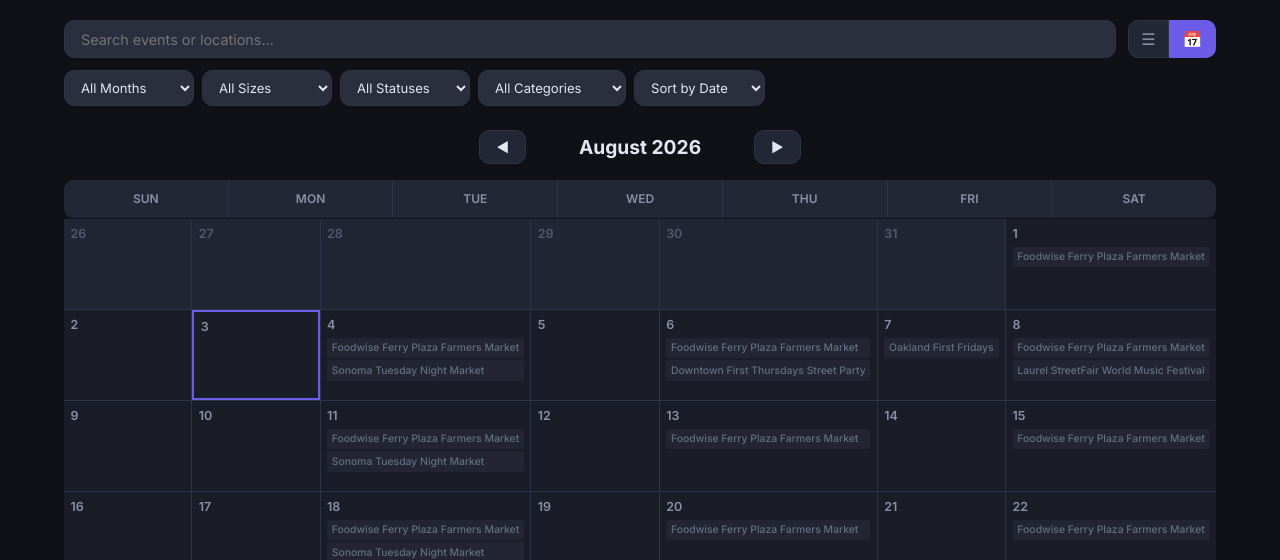
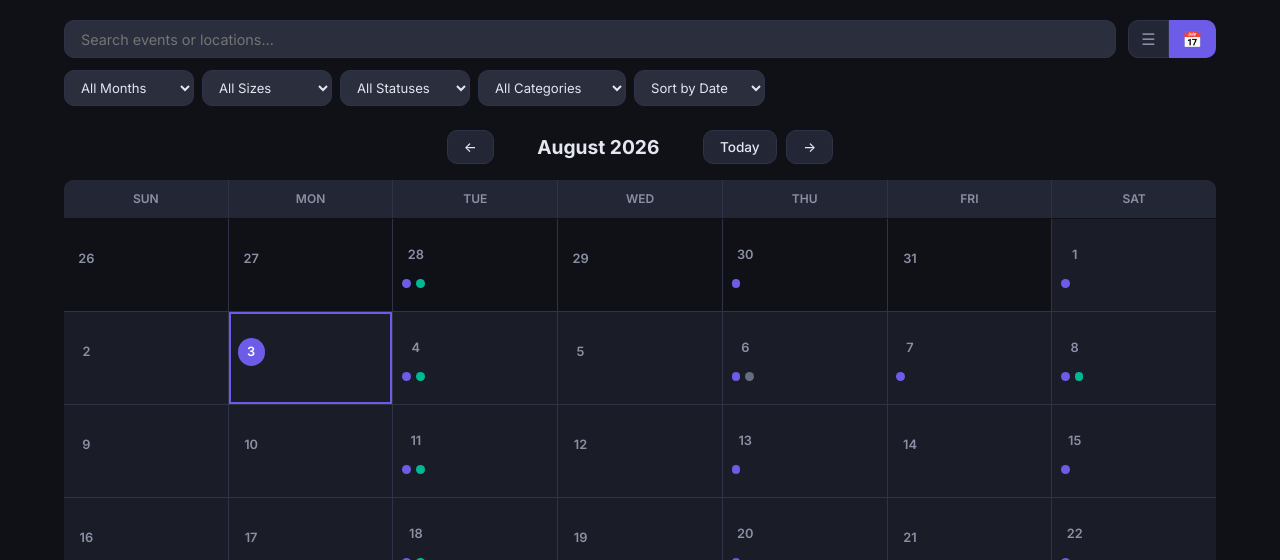
Before and after one commit to Raindoo/bay-area-events, a website with bundled scripts: page index.html in a window 1280 px wide. Both pictures are taken after a click on the button "Calendar View". Shown: the part 240-800 px from the top of the page. Built offline with nearby package versions, Linux system fonts and the light colour scheme.

Commit message:
Redesign calendar with day drill-down (#8)
Co-authored-by: Raindoo <raindoo@Raindoos-Mac-mini.local>

```diff
--- a/app-logic.js
+++ b/app-logic.js
@@ -141,6 +141,15 @@ export function hasFutureOccurrence(event, now = new Date()) {
   return state === 'upcoming' || state === 'ongoing';
 }
 
+export function eventsOnDate(events, date) {
+  const target = startOfDay(date);
+  return (events || []).filter((event) => (event.occurrences || []).some((occurrence) => {
+    const start = parseDate(occurrence.startDate) || parseDate(occurrence.endDate);
+    const end = parseDate(occurrence.endDate) || start;
+    return start && target >= startOfDay(start) && target <= startOfDay(end);
+  }));
+}
+
 // Dashboard views are deliberately future-aware. Personal application states remain
 // stored after an event passes, but they do not clutter the actionable pipeline views.
 export function matchesDashboardView(event, personalStatus = 'Not Applied', view = 'all', now = new Date()) {
--- a/app.js
+++ b/app.js
@@ -23,6 +23,7 @@ import {
   el,
   expandRecurringOccurrences,
   hasFutureOccurrence,
+  eventsOnDate,
   matchesDashboardView,
 } from './app-logic.js';
 
@@ -311,10 +312,6 @@ function renderList() {
 }
 
 // === Rendering: Calendar ===
-function pad(n) {
-  return String(n).padStart(2, '0');
-}
-
 function renderCalendar() {
   const year = calendarDate.getFullYear();
   const month = calendarDate.getMonth();
@@ -326,22 +323,11 @@ function renderCalendar() {
   const daysInMonth = new Date(year, month + 1, 0).getDate();
   const daysInPrev = new Date(year, month, 0).getDate();
   const today = new Date();
-  const now = new Date();
-
-  const eventsInRange = catalog.filter((e) =>
-    (e.occurrences || []).some((o) => {
-      const start = parseDate(o.startDate) || parseDate(o.endDate);
-      const end = parseDate(o.endDate) || start;
-      if (!start) return false;
-      const monthStart = new Date(year, month, 1);
-      const monthEnd = new Date(year, month + 1, 0);
-      return start <= monthEnd && end >= monthStart;
-    })
-  );
 
   const calDays = document.getElementById('calDays');
   calDays.textContent = '';
-  const totalCells = Math.ceil((firstDay + daysInMonth) / 7) * 7;
+  // Five compact rows for most months; a sixth only when the dates require it.
+  const totalCells = Math.max(35, Math.ceil((firstDay + daysInMonth) / 7) * 7);
   const frag = document.createDocumentFragment();
 
   for (let i = 0; i < totalCells; i++) {
@@ -365,48 +351,70 @@ function renderCalendar() {
       classes.push('today');
     }
 
-    const dayEl = el('div', { class: classes.join(' ') }, [el('div', { class: 'cal-day-number' }, [String(day)])]);
+    const matching = eventsOnDate(catalog, cellDate);
+    if (matching.length) classes.push('has-events');
+    const label = cellDate.toLocaleDateString('en-US', { weekday: 'long', month: 'long', day: 'numeric', year: 'numeric' });
+    const dayEl = el('button', {
+      type: 'button',
+      class: classes.join(' '),
+      'aria-label': `${label}. ${matching.length} event${matching.length === 1 ? '' : 's'}.`,
+      onclick: () => showDayView(cellDate),
+    }, [el('span', { class: 'cal-day-number' }, [String(day)])]);
 
-    if (!isOther) {
-      const cd = startOfDay(cellDate);
-      const matching = eventsInRange.filter((e) =>
-        (e.occurrences || []).some((o) => {
-          const start = parseDate(o.startDate) || parseDate(o.endDate);
-          const end = parseDate(o.endDate) || start;
-          return cd >= startOfDay(start) && cd <= startOfDay(end);
-        })
-      );
-      matching.slice(0, 3).forEach((e) => {
-        const myStatus = getEventState(personal, e.id).status || 'Not Applied';
-        const sc = 'status-' + myStatus.toLowerCase().replace(/\s+/g, '-');
-        const node = el(
-          'div',
-          {
-            class: `cal-event ${sc}`,
-            role: 'button',
-            tabindex: '0',
-            dataset: { id: e.id },
-            title: e.name,
-            onclick: () => openDialog(e),
-            onkeydown: (ev) => {
-              if (ev.target !== node) return;
-              if (ev.key === 'Enter' || ev.key === ' ') {
-                ev.preventDefault();
-                openDialog(e);
-              }
-            },
-          },
-          [e.name]
-        );
-        dayEl.appendChild(node);
-      });
-      if (matching.length > 3) {
-        dayEl.appendChild(el('div', { class: 'cal-event', style: 'color:var(--text-dim)' }, [`+${matching.length - 3} more`]));
-      }
-    }
+    const dots = el('span', { class: 'cal-dots', 'aria-hidden': 'true' });
+    matching.slice(0, 4).forEach((event) => {
+      const status = event.opportunity?.applicationStatus || 'unknown';
+      dots.appendChild(el('i', { class: `event-dot dot-${status}` }));
+    });
+    if (matching.length > 4) dots.appendChild(el('span', { class: 'cal-more' }, [`+${matching.length - 4}`]));
+    dayEl.appendChild(dots);
     frag.appendChild(dayEl);
   }
   calDays.appendChild(frag);
+}
+
+function showDayView(date) {
+  const events = eventsOnDate(catalog, date).sort((a, b) => a.name.localeCompare(b.name));
+  document.getElementById('calendarMonthPanel').hidden = true;
+  const panel = document.getElementById('calendarDayPanel');
+  panel.hidden = false;
+  document.getElementById('calDayTitle').textContent = date.toLocaleDateString('en-US', {
+    weekday: 'long', month: 'long', day: 'numeric', year: 'numeric',
+  });
+  const container = document.getElementById('calDayEvents');
+  container.textContent = '';
+  if (!events.length) {
+    container.appendChild(el('div', { class: 'day-view-empty' }, ['No tracked opportunities on this day.']));
+  } else {
+    events.forEach((event) => container.appendChild(buildDayEvent(event)));
+  }
+  panel.focus?.();
+  if (window.matchMedia('(max-width: 768px)').matches) panel.scrollIntoView({ behavior: 'smooth', block: 'start' });
+}
+
+function buildDayEvent(event) {
+  const status = event.opportunity?.applicationStatus || 'unknown';
+  const verification = verificationBadge(event.source, new Date());
+  return el('button', {
+    type: 'button',
+    class: 'day-event',
+    onclick: () => openDialog(event),
+  }, [
+    el('span', { class: `event-dot dot-${status}`, 'aria-hidden': 'true' }),
+    el('span', { class: 'day-event-content' }, [
+      el('strong', {}, [event.name]),
+      el('span', {}, [event.location]),
+      el('span', { class: 'day-event-meta' }, [
+        `${applicationWindowLabel(status)} · ${verification.label}`,
+      ]),
+    ]),
+    el('span', { class: 'day-event-arrow', 'aria-hidden': 'true' }, ['→']),
+  ]);
+}
+
+function showMonthView() {
+  document.getElementById('calendarDayPanel').hidden = true;
+  document.getElementById('calendarMonthPanel').hidden = false;
 }
 
 // === Dialog (details + personal state) ===
@@ -588,13 +596,21 @@ function bindEvents() {
   });
 
   document.getElementById('calPrev').addEventListener('click', () => {
+    showMonthView();
     calendarDate.setMonth(calendarDate.getMonth() - 1);
     renderCalendar();
   });
   document.getElementById('calNext').addEventListener('click', () => {
+    showMonthView();
     calendarDate.setMonth(calendarDate.getMonth() + 1);
     renderCalendar();
   });
+  document.getElementById('calToday').addEventListener('click', () => {
+    showMonthView();
+    calendarDate = new Date();
+    renderCalendar();
+  });
+  document.getElementById('calBack').addEventListener('click', showMonthView);
 
   // Backup / restore
   document.getElementById('backupBtn').addEventListener('click', exportBackup);
--- a/index.html
+++ b/index.html
@@ -103,21 +103,36 @@
 
         <!-- Calendar View -->
         <section id="calendarView" class="calendar-view" style="display:none;">
-            <div class="calendar-nav">
-                <button id="calPrev" class="btn btn-secondary">◀</button>
-                <h2 id="calTitle"></h2>
-                <button id="calNext" class="btn btn-secondary">▶</button>
+            <div id="calendarMonthPanel">
+                <div class="calendar-nav">
+                    <button id="calPrev" class="btn btn-secondary" aria-label="Previous month">←</button>
+                    <h2 id="calTitle"></h2>
+                    <button id="calToday" class="btn btn-secondary">Today</button>
+                    <button id="calNext" class="btn btn-secondary" aria-label="Next month">→</button>
+                </div>
+                <div class="calendar-grid" aria-hidden="true">
+                    <div class="cal-header"><span class="weekday-long">Sun</span><span class="weekday-short">S</span></div>
+                    <div class="cal-header"><span class="weekday-long">Mon</span><span class="weekday-short">M</span></div>
+                    <div class="cal-header"><span class="weekday-long">Tue</span><span class="weekday-short">T</span></div>
+                    <div class="cal-header"><span class="weekday-long">Wed</span><span class="weekday-short">W</span></div>
+                    <div class="cal-header"><span class="weekday-long">Thu</span><span class="weekday-short">T</span></div>
+                    <div class="cal-header"><span class="weekday-long">Fri</span><span class="weekday-short">F</span></div>
+                    <div class="cal-header"><span class="weekday-long">Sat</span><span class="weekday-short">S</span></div>
+                </div>
+                <div id="calDays" class="calendar-days"></div>
+                <div class="calendar-legend" aria-label="Calendar legend">
+                    <span><i class="event-dot dot-open"></i> Apply now</span>
+                    <span><i class="event-dot dot-rolling"></i> Rolling</span>
+                    <span><i class="event-dot dot-unknown"></i> Timing unknown</span>
+                    <span><i class="event-dot dot-closed"></i> Closed</span>
+                </div>
             </div>
-            <div class="calendar-grid">
-                <div class="cal-header">Sun</div>
-                <div class="cal-header">Mon</div>
-                <div class="cal-header">Tue</div>
-                <div class="cal-header">Wed</div>
-                <div class="cal-header">Thu</div>
-                <div class="cal-header">Fri</div>
-                <div class="cal-header">Sat</div>
-            </div>
-            <div id="calDays" class="calendar-days"></div>
+            <section id="calendarDayPanel" class="day-view" hidden aria-live="polite">
+                <button id="calBack" class="day-view-back">← Back to month</button>
+                <p class="day-view-eyebrow">On this day</p>
+                <h2 id="calDayTitle"></h2>
+                <div id="calDayEvents" class="day-view-events"></div>
+            </section>
         </section>
     </main>
 
--- a/styles.css
+++ b/styles.css
@@ -254,57 +254,42 @@ main { max-width: 1200px; margin: 0 auto; padding: 1.5rem; }
 }
 
 /* === Calendar View === */
-.calendar-nav { display: flex; align-items: center; justify-content: center; gap: 1.5rem; margin-bottom: 1rem; }
-.calendar-nav h2 { font-size: 1.2rem; min-width: 180px; text-align: center; }
-.calendar-grid {
-    display: grid;
-    grid-template-columns: repeat(7, 1fr);
-    gap: 1px;
-    background: var(--border);
-    border-radius: var(--radius);
-    overflow: hidden;
-    margin-bottom: 1px;
-}
-.cal-header {
-    background: var(--bg-elevated);
-    padding: 0.6rem;
-    text-align: center;
-    font-size: 0.75rem;
-    font-weight: 600;
-    text-transform: uppercase;
-    color: var(--text-dim);
-}
-.calendar-days {
-    display: grid;
-    grid-template-columns: repeat(7, 1fr);
-    gap: 1px;
-    background: var(--border);
-}
-.cal-day {
-    background: var(--bg-card);
-    min-height: 90px;
-    padding: 0.4rem;
-    position: relative;
-}
-.cal-day.other-month { background: var(--bg); opacity: 0.4; }
-.cal-day.today { border: 2px solid var(--accent); }
-.cal-day-number { font-size: 0.78rem; font-weight: 600; color: var(--text-dim); margin-bottom: 0.2rem; }
-.cal-event {
-    font-size: 0.65rem;
-    padding: 0.15rem 0.3rem;
-    border-radius: 3px;
-    margin-bottom: 2px;
-    cursor: pointer;
-    overflow: hidden;
-    text-overflow: ellipsis;
-    white-space: nowrap;
-    font-weight: 500;
-}
-.cal-event.status-not-applied { background: var(--gray-bg); color: var(--gray); }
-.cal-event.status-applied { background: var(--blue-bg); color: var(--blue); }
-.cal-event.status-accepted { background: var(--green-bg); color: var(--green); }
-.cal-event.status-rejected { background: var(--red-bg); color: var(--red); }
-.cal-event.status-waitlisted { background: var(--orange-bg); color: var(--orange); }
+.calendar-nav { display: flex; align-items: center; justify-content: center; gap: 0.6rem; margin-bottom: 1rem; }
+.calendar-nav h2 { font-size: 1.2rem; min-width: 190px; text-align: center; }
+.calendar-grid, .calendar-days { display: grid; grid-template-columns: repeat(7, 1fr); gap: 1px; background: var(--border); }
+.calendar-grid { border-radius: var(--radius) var(--radius) 0 0; overflow: hidden; margin-bottom: 1px; }
+.cal-header { background: var(--bg-elevated); padding: 0.6rem; text-align: center; font-size: 0.75rem; font-weight: 600; text-transform: uppercase; color: var(--text-dim); }
+.weekday-short { display: none; }
+.cal-day { appearance: none; border: 0; color: var(--text); font: inherit; text-align: left; background: var(--bg-card); min-height: 92px; padding: 0.55rem; position: relative; cursor: pointer; transition: background 0.15s, box-shadow 0.15s; }
+.cal-day:hover { background: var(--bg-elevated); }
+.cal-day.other-month { background: var(--bg); color: var(--text-dim); }
+.cal-day.today { box-shadow: inset 0 0 0 2px var(--accent); }
+.cal-day-number { display: inline-grid; place-items: center; width: 1.7rem; height: 1.7rem; font-size: 0.8rem; font-weight: 600; color: var(--text-dim); border-radius: 50%; }
+.cal-day.today .cal-day-number { background: var(--accent); color: white; }
+.cal-dots { display: flex; flex-wrap: wrap; align-items: center; gap: 0.3rem; margin-top: 0.7rem; max-width: 3.8rem; }
+.event-dot { display: inline-block; flex: 0 0 auto; width: 0.55rem; height: 0.55rem; border-radius: 50%; background: var(--gray); }
+.dot-open { background: var(--green); }
+.dot-rolling { background: var(--accent); }
+.dot-unknown { background: var(--gray); }
+.dot-closed { background: var(--red); }
+.cal-more { font-size: 0.65rem; color: var(--text-dim); }
+.calendar-legend { display: flex; justify-content: center; flex-wrap: wrap; gap: 0.75rem 1.2rem; color: var(--text-dim); font-size: 0.72rem; padding: 0.9rem; }
+.calendar-legend span { display: inline-flex; align-items: center; gap: 0.35rem; }
+
+/* === On this day === */
+.day-view { max-width: 760px; margin: 0 auto; }
+.day-view-back { appearance: none; border: 0; background: none; color: var(--accent-hover); font: inherit; font-size: 0.85rem; cursor: pointer; padding: 0.5rem 0; margin-bottom: 1rem; }
+.day-view-eyebrow { color: var(--text-dim); font-size: 0.72rem; font-weight: 600; letter-spacing: 0.08em; text-transform: uppercase; }
+.day-view h2 { font-size: 1.5rem; margin: 0.2rem 0 1rem; }
+.day-view-events { display: flex; flex-direction: column; gap: 0.65rem; }
+.day-event { width: 100%; display: grid; grid-template-columns: auto 1fr auto; align-items: center; gap: 0.9rem; padding: 1rem; color: var(--text); background: var(--bg-card); border: 1px solid var(--border); border-radius: var(--radius); text-align: left; cursor: pointer; }
+.day-event:hover { border-color: var(--accent); background: var(--bg-elevated); }
+.day-event-content { display: flex; flex-direction: column; min-width: 0; }
+.day-event-content strong { font-size: 0.98rem; }
+.day-event-content > span { color: var(--text-dim); font-size: 0.78rem; }
+.day-event-meta { margin-top: 0.25rem; }
+.day-event-arrow { color: var(--text-dim); font-size: 1.1rem; }
+.day-view-empty { padding: 2rem; text-align: center; color: var(--text-dim); background: var(--bg-card); border: 1px solid var(--border); border-radius: var(--radius); }
 
 /* === Modal === */
 .modal-overlay {
@@ -381,8 +366,9 @@ main { max-width: 1200px; margin: 0 auto; padding: 1.5rem; }
     .event-card { grid-template-columns: 1fr; }
     .event-card-right { flex-direction: row; align-items: center; flex-wrap: wrap; }
     .form-row { flex-direction: column; gap: 0.5rem; }
-    .cal-day { min-height: 60px; }
-    .cal-event { font-size: 0.55rem; }
+    .cal-day { min-height: 68px; padding: 0.35rem; }
+    .cal-dots { margin-top: 0.35rem; gap: 0.2rem; }
+    .event-dot { width: 0.48rem; height: 0.48rem; }
     main { padding: 1rem; }
 }
 
@@ -392,11 +378,21 @@ main { max-width: 1200px; margin: 0 auto; padding: 1.5rem; }
     .stat-number { font-size: 1.5rem; }
     .controls-row { flex-direction: column; }
     .view-toggle { align-self: flex-end; }
+    .calendar-nav { display: grid; grid-template-columns: auto 1fr auto; }
+    .calendar-nav h2 { min-width: 0; font-size: 1rem; }
+    #calToday { grid-column: 1 / -1; grid-row: 2; justify-self: center; }
+    .weekday-long { display: none; }
+    .weekday-short { display: inline; }
+    .cal-header { padding: 0.45rem 0.2rem; }
+    .cal-day { min-height: 58px; }
+    .cal-day-number { width: 1.4rem; height: 1.4rem; font-size: 0.72rem; }
+    .calendar-legend { justify-content: flex-start; }
 }
 
 /* === Keyboard accessibility === */
 .event-card:focus,
-.cal-event:focus,
+.cal-day:focus,
+.day-event:focus,
 .event-link:focus,
 .btn:focus,
 select:focus,
@@ -406,7 +402,8 @@ textarea:focus {
     outline-offset: 2px;
 }
 .event-card:focus-visible,
-.cal-event:focus-visible {
+.cal-day:focus-visible,
+.day-event:focus-visible {
     outline: 2px solid var(--accent);
     outline-offset: 2px;
 }
```
Also changed, not shown: test/frontend-state.test.mjs (+10 -1 lines).
